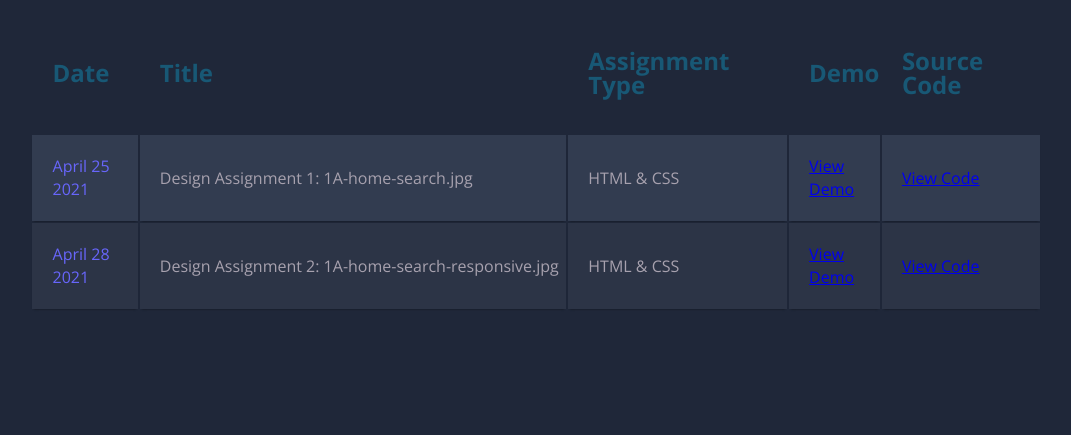
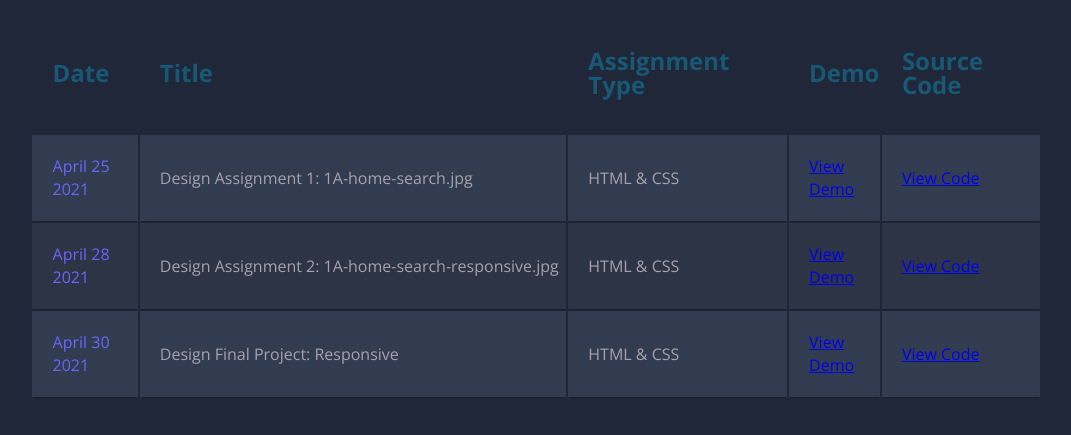
Before and after one commit to Endraraaz/endraraaz.github.io, a plain HTML site: page index.html in a window 1280 px wide. Shown: the part 163-598 px from the top of the page, without its empty margins (104-1175 px from the left). Drawn offline with nearby package versions, Linux system fonts and the light colour scheme.

Commit message:
Add Design Final Assignment

```diff
--- a/index.html
+++ b/index.html
@@ -35,6 +35,13 @@
                     <td><a href="https://endraraaz.github.io/TuTangle-Responsive/">View Demo</a></td>
                     <td><a href="https://github.com/Endraraaz/TuTangle-Responsive">View Code</a></td>
                 </tr>
+                <tr>
+                    <td>April 30 2021</td>
+                    <td>Design Final Project: Responsive</td>
+                    <td>HTML & CSS</td>
+                    <td><a href="https://endraraaz.github.io/Responsive/">View Demo</a></td>
+                    <td><a href="https://github.com/Endraraaz/Responsive">View Code</a></td>
+                </tr>
             </tbody>
         </table>
 </body>
```
